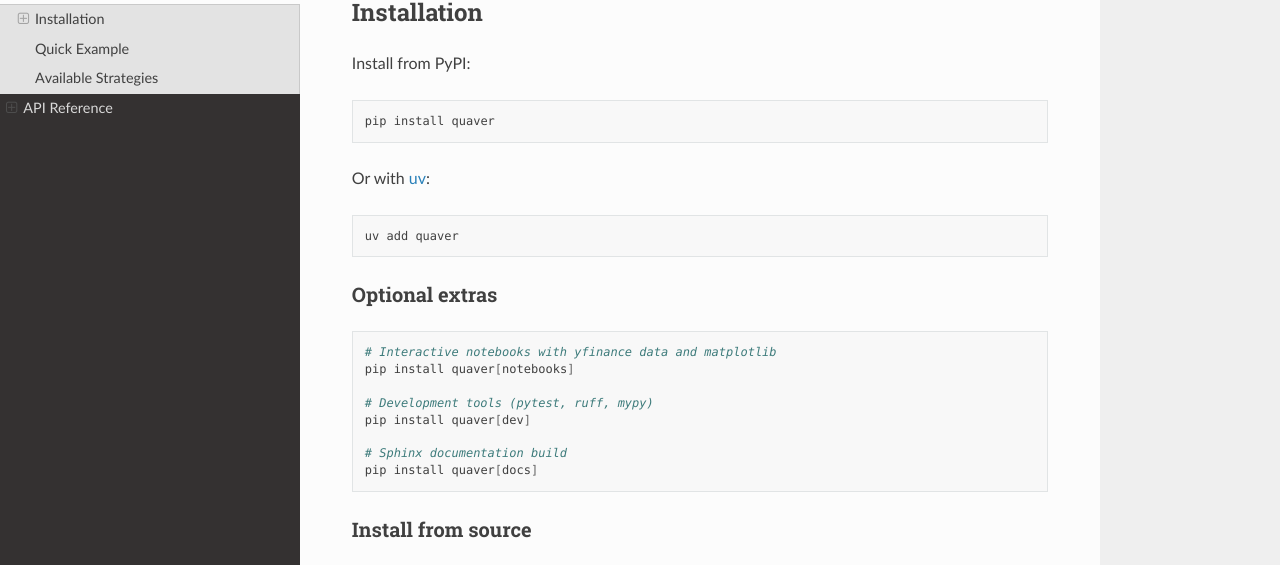
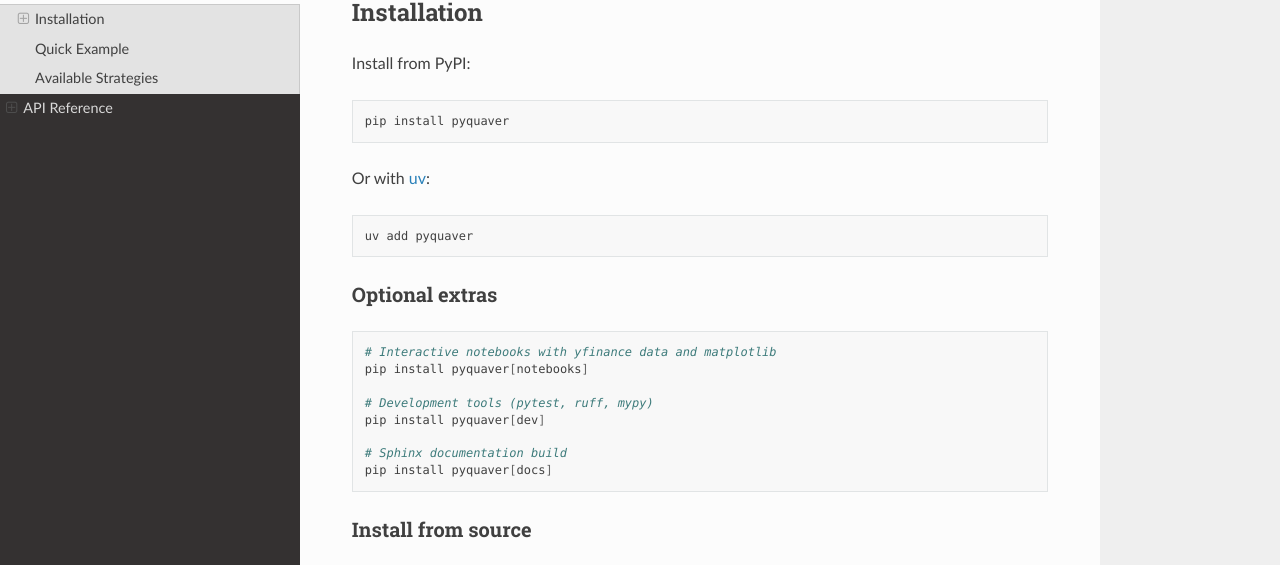
Before and after one commit to maczg/quaver, a Sphinx documentation site: the page built from docs/getting_started.rst, in a window 1280 px wide and 900 px high. Shown: the part 164-729 px from the top of the window. Built offline with Sphinx 7.4.7 and the Read the Docs theme 3.1.0, drawn with Linux system fonts in a browser that asks for light colours.

Commit message:
fix: rename PyPI package to pyquaver to avoid name conflict

```diff
--- a/docs/getting_started.rst
+++ b/docs/getting_started.rst
@@ -8,13 +8,13 @@
 
 .. code-block:: bash
 
-   pip install quaver
+   pip install pyquaver
 
 Or with `uv <https://docs.astral.sh/uv/>`_:
 
 .. code-block:: bash
 
-   uv add quaver
+   uv add pyquaver
 
 Optional extras
 ^^^^^^^^^^^^^^^
@@ -22,13 +22,13 @@
 .. code-block:: bash
 
    # Interactive notebooks with yfinance data and matplotlib
-   pip install quaver[notebooks]
+   pip install pyquaver[notebooks]
 
    # Development tools (pytest, ruff, mypy)
-   pip install quaver[dev]
+   pip install pyquaver[dev]
 
    # Sphinx documentation build
-   pip install quaver[docs]
+   pip install pyquaver[docs]
 
 Install from source
 ^^^^^^^^^^^^^^^^^^^
--- a/pyproject.toml
+++ b/pyproject.toml
@@ -3,7 +3,7 @@
 build-backend = "hatchling.build"
 
 [project]
-name = "quaver"
+name = "pyquaver"
 version = "0.1.0"
 authors = [
     { name="Massimo Gollo", email="dev@massimogollo.cloud" },
```
Also changed, not shown: README.md (+4 -4 lines), 1 other file.
